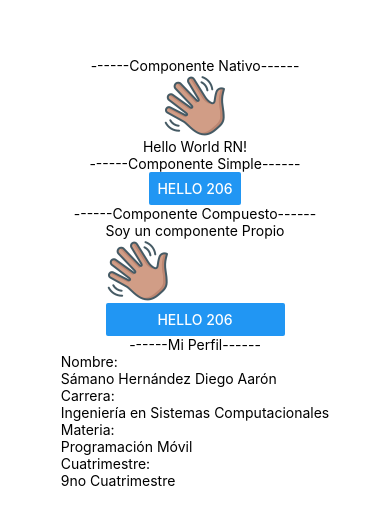
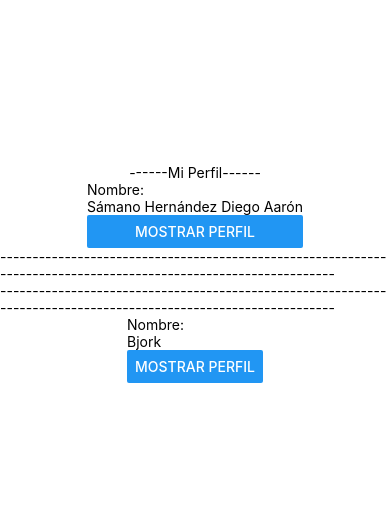
Before and after one commit to DiegoAaronS/PM206, a React Native app in the folder practica5/miapp2/: screen / in a window 390 px wide. Shown: the part 149-674 px from the top of the page. Built offline with nearby package versions, Linux system fonts and the light colour scheme.

Commit message:
Practica No.7: Props & State

```diff
--- a/practica5/miapp2/App.js
+++ b/practica5/miapp2/App.js
@@ -9,15 +9,18 @@ import { Perfil } from './components/Perfil';
 export default function App() {
   return (
     <View style={styles.container}>
-      <Text>------Componente Nativo------</Text>
-      <Image source={require('./assets/wave.png')}/>
-      <Text>Hello World RN!</Text>
-      <Text>------Componente Simple------</Text>
-      <Saludo></Saludo>
-      <Text>------Componente Compuesto------</Text>
-      <Saludo2></Saludo2>
+
       <Text>------Mi Perfil------</Text>
-      <Perfil></Perfil>
+      <Perfil nombre= "Sámano Hernández Diego Aarón" carrera= "Ingeniería en Sistemas Computacionales" materia= "Programación Móvil" cuatrimestre= "9no Cuatrimestre"></Perfil>
+      <Text>----------------------------------------------------------------------------------------------------------------</Text>
+      <Text>----------------------------------------------------------------------------------------------------------------</Text>
+      <Perfil
+      nombre= "Bjork"
+      carrera= "Música"
+      materia= "Notas"
+      cuatrimestre= "6to Cuatrimestre">
+      </Perfil>
+
       <StatusBar style="auto" />
     </View>
   );
--- a/practica5/miapp2/components/Perfil.js
+++ b/practica5/miapp2/components/Perfil.js
@@ -1,24 +1,48 @@
-import { View, Text, StyleSheet } from 'react-native';
+/* PERFIL usando Props */
+// import { View, Text } from 'react-native';
 
-export const Perfil = () => {
-    const nombre = "Sámano Hernández Diego Aarón";
-    const carrera = "Ingeniería en Sistemas Computacionales";
-    const materia = "Programación Móvil";
-    const cuatrimestre = "9no Cuatrimestre";
+// export const Perfil = (props) => {
 
+//     return (
+//         <View>
+//             <Text>Nombre:</Text>
+//             <Text>{props.nombre}</Text>
+
+//             <Text>Carrera:</Text>
+//             <Text>{props.carrera}</Text>
+
+//             <Text>Materia:</Text>
+//             <Text>{props.materia}</Text>
+
+//             <Text>Cuatrimestre:</Text>
+//             <Text>{props.cuatrimestre}</Text>
+//         </View>
+//     )
+// }
+
+/* PERFIL usando Desestructuración */
+import { View, Text, Button } from 'react-native';
+import React,{useState} from 'react';
+
+export const Perfil = ({nombre,carrera,materia,cuatrimestre}) => {
+    const [mostrar,setMostrar]= useState(false)
     return (
         <View>
             <Text>Nombre:</Text>
             <Text>{nombre}</Text>
-
+            { mostrar &&
+            <>
             <Text>Carrera:</Text>
             <Text>{carrera}</Text>
-
             <Text>Materia:</Text>
             <Text>{materia}</Text>
-
             <Text>Cuatrimestre:</Text>
             <Text>{cuatrimestre}</Text>
+            </>
+             }
+            <Button title='Mostrar Perfil'
+            onPress={()=> setMostrar(!mostrar)}
+            />
         </View>
     )
 }
```
